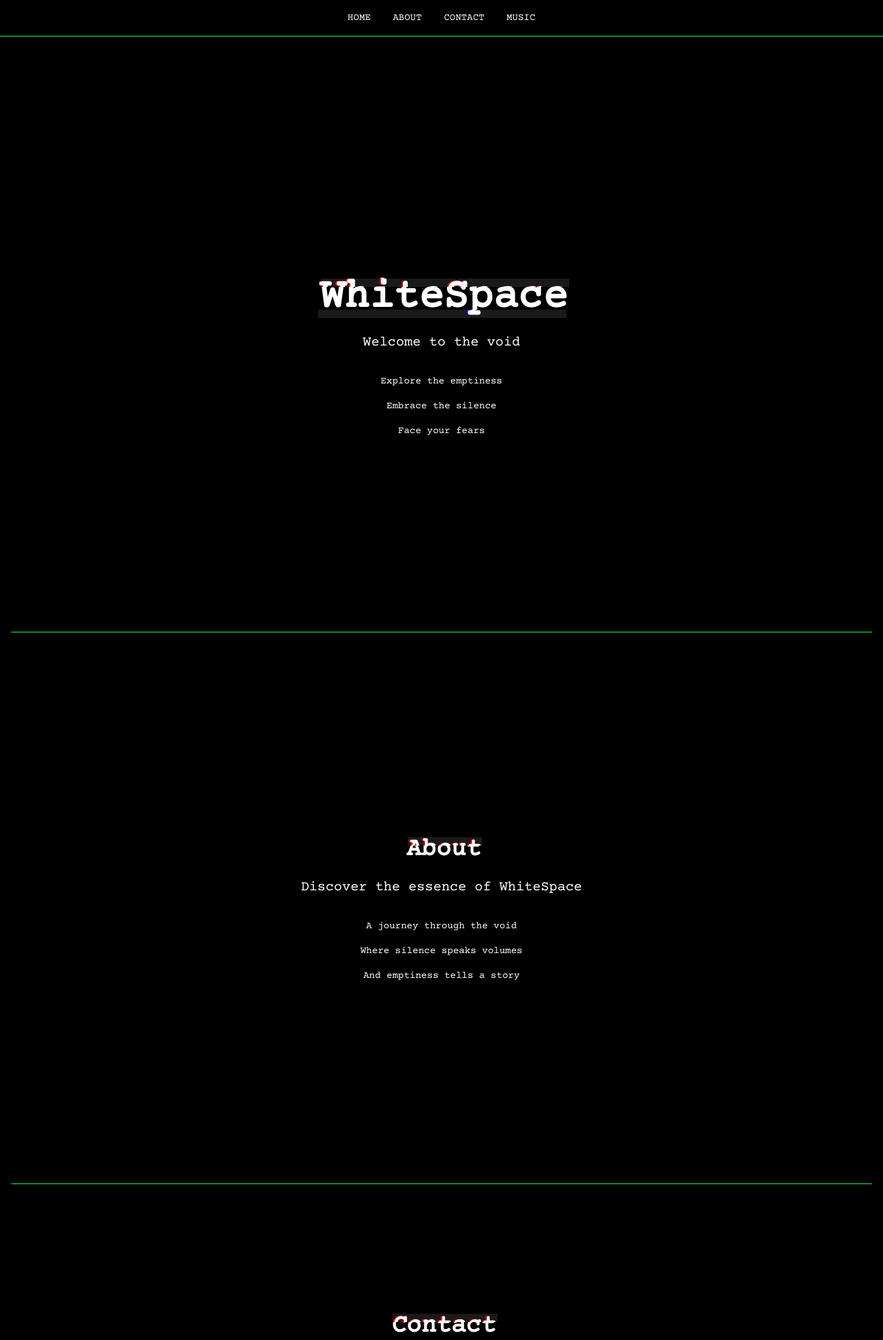
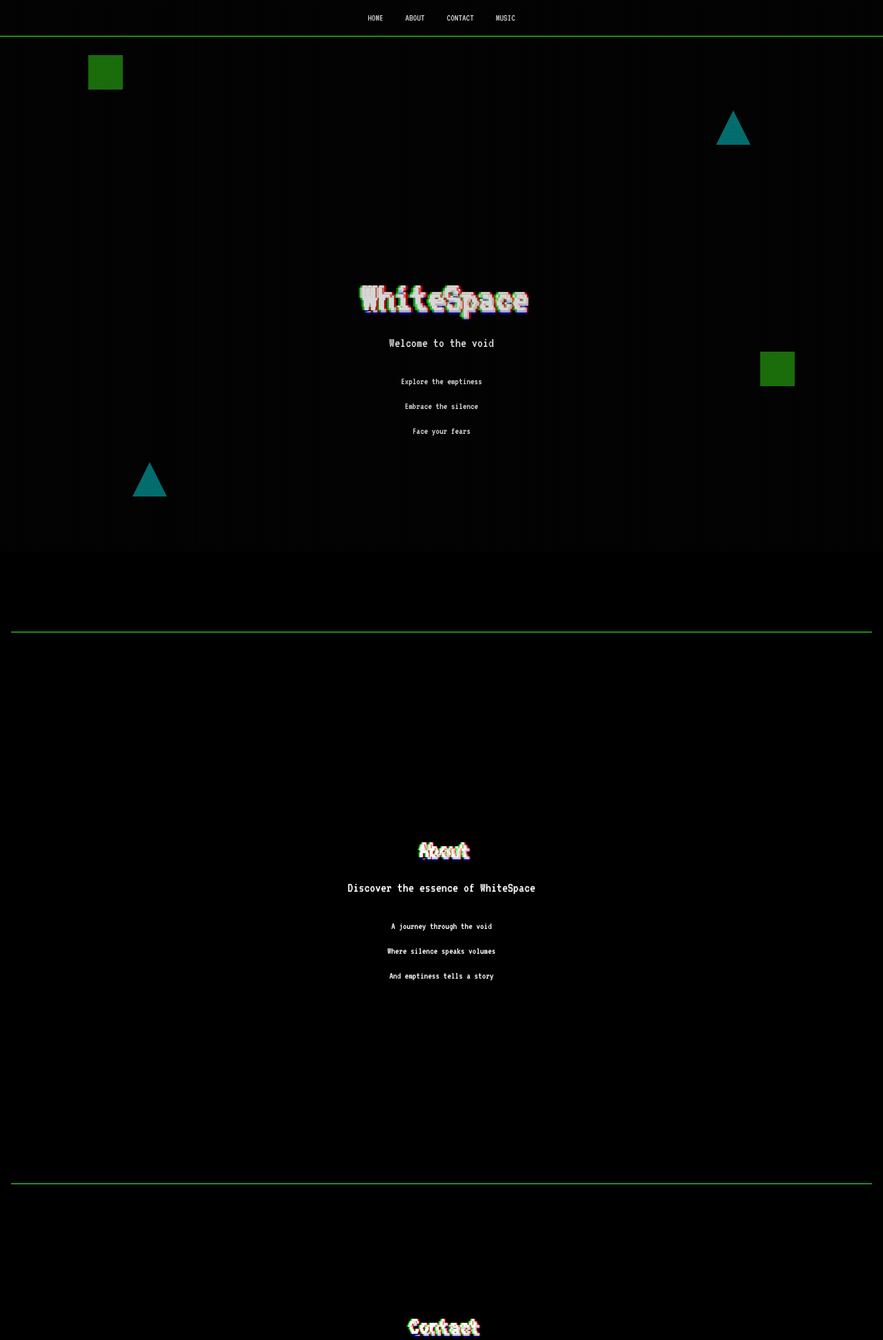
Before and after one commit to renmeii/lchaye.github.to, a PHP site: page / in a window 1280 px wide. Shown: the top 1943 px of the page at 69% size. Run offline with PHP 8.4, Linux system fonts and the light colour scheme; some libraries are stand-ins or nearby versions.

Commit message:
Revamp website with a breakcore/cynthoni aesthetic
This commit introduces a major stylistic overhaul of the website, transforming it into a single-page application with a "breakcore, cynthoni" aesthetic.

Key changes include:
- Updated the color palette and typography to a vibrant, neon-focused theme with a pixelated font.
- Created a dynamic background with scan lines and flicker effects using CSS animations.
- Added complex animations and visual effects, including an enhanced glitch effect for titles and a CRT text effect for paragraphs.
- Incorporated collage elements using CSS to create a more visually rich design.
- The website is now a single-page application, with all content consolidated into `index.html`.

```diff
--- a/index.html
+++ b/index.html
@@ -5,21 +5,25 @@
   <meta name="viewport" content="width=device-width, initial-scale=1.0">
   <title>WhiteSpace</title>
   <script src="https://cdn.tailwindcss.com"></script>
-  <link href="https://fonts.googleapis.com/css2?family=Courier+Prime&display=swap" rel="stylesheet">
+  <link href="https://fonts.googleapis.com/css2?family=VT323&display=swap" rel="stylesheet">
   <link rel="stylesheet" href="styles.css">
   <script>
     tailwind.config = {
       theme: {
         extend: {
           fontFamily: {
-            'courier': ['"Courier Prime"', 'monospace'],
+            'vt323': ['"VT323"', 'monospace'],
           },
         }
       }
     }
   </script>
 </head>
-<body class="bg-black text-white font-courier">
+<body class="bg-black text-white font-vt323">
+  <div class="collage-element square" style="top: 10%; left: 10%;"></div>
+  <div class="collage-element triangle" style="top: 20%; right: 15%;"></div>
+  <div class="collage-element square" style="bottom: 30%; right: 10%;"></div>
+  <div class="collage-element triangle" style="bottom: 10%; left: 15%;"></div>
   <div class="min-h-screen flex flex-col">
     <header class="py-4 bg-black shadow-lg">
       <nav class="container mx-auto px-4">
@@ -34,28 +38,40 @@
 
     <main class="flex-grow container mx-auto px-4 py-16">
       <section id="home" class="text-center animate-on-scroll min-h-screen flex flex-col items-center justify-center">
-        <h1 class="text-6xl font-bold mb-6 glitch" data-text="WhiteSpace">WhiteSpace</h1>
-        <p class="text-xl mb-8">Welcome to the void</p>
+        <h1 class="text-6xl font-bold mb-6 glitch" data-text="WhiteSpace">
+          <span aria-hidden="true">WhiteSpace</span>
+          WhiteSpace
+          <span aria-hidden="true">WhiteSpace</span>
+        </h1>
+        <p class="text-xl mb-8 crt-text">Welcome to the void</p>
         <div class="space-y-4">
-          <p class="text-sm">Explore the emptiness</p>
-          <p class="text-sm">Embrace the silence</p>
-          <p class="text-sm">Face your fears</p>
+          <p class="text-sm crt-text">Explore the emptiness</p>
+          <p class="text-sm crt-text">Embrace the silence</p>
+          <p class="text-sm crt-text">Face your fears</p>
         </div>
       </section>
 
       <section id="about" class="text-center animate-on-scroll min-h-screen flex flex-col items-center justify-center">
-        <h1 class="text-4xl font-bold mb-6 glitch" data-text="About">About</h1>
-        <p class="text-xl mb-8">Discover the essence of WhiteSpace</p>
+        <h1 class="text-4xl font-bold mb-6 glitch" data-text="About">
+          <span aria-hidden="true">About</span>
+          About
+          <span aria-hidden="true">About</span>
+        </h1>
+        <p class="text-xl mb-8 crt-text">Discover the essence of WhiteSpace</p>
         <div class="space-y-4">
-          <p class="text-sm">A journey through the void</p>
-          <p class="text-sm">Where silence speaks volumes</p>
-          <p class="text-sm">And emptiness tells a story</p>
+          <p class="text-sm crt-text">A journey through the void</p>
+          <p class="text-sm crt-text">Where silence speaks volumes</p>
+          <p class="text-sm crt-text">And emptiness tells a story</p>
         </div>
       </section>
 
       <section id="contact" class="text-center animate-on-scroll min-h-screen flex flex-col items-center justify-center">
-        <h1 class="text-4xl font-bold mb-6 glitch" data-text="Contact">Contact</h1>
-        <p class="text-xl mb-8">Reach out into the void</p>
+        <h1 class="text-4xl font-bold mb-6 glitch" data-text="Contact">
+          <span aria-hidden="true">Contact</span>
+          Contact
+          <span aria-hidden="true">Contact</span>
+        </h1>
+        <p class="text-xl mb-8 crt-text">Reach out into the void</p>
         <form id="contact-form" class="space-y-4 max-w-md mx-auto">
           <input type="text" name="name" placeholder="Your name" class="w-full p-2 bg-transparent border rounded-lg focus:outline-none focus:border-white" required>
           <input type="email" name="email" placeholder="Your email" class="w-full p-2 bg-transparent border rounded-lg focus:outline-none focus:border-white" required>
@@ -66,8 +82,12 @@
 
       <section id="music" class="min-h-screen flex flex-col items-center justify-center">
         <div class="text-center mb-12 animate-on-scroll">
-            <h1 class="text-4xl font-bold mb-6 glitch" data-text="Music">Music</h1>
-            <p class="text-xl mb-8">Explore the soundscapes of WhiteSpace</p>
+            <h1 class="text-4xl font-bold mb-6 glitch" data-text="Music">
+              <span aria-hidden="true">Music</span>
+              Music
+              <span aria-hidden="true">Music</span>
+            </h1>
+            <p class="text-xl mb-8 crt-text">Explore the soundscapes of WhiteSpace</p>
         </div>
 
         <div class="w-full max-w-3xl animate-on-scroll">
@@ -77,9 +97,13 @@
         </div>
 
         <div class="mt-12 text-center animate-on-scroll">
-            <h2 class="text-2xl font-bold mb-4 glitch" data-text="About My Music">About My Music</h2>
-            <p class="mb-4">Dive into the ethereal sounds that define the WhiteSpace.</p>
-            <p>a noise you can never get rid of...</p>
+            <h2 class="text-2xl font-bold mb-4 glitch" data-text="About My Music">
+              <span aria-hidden="true">About My Music</span>
+              About My Music
+              <span aria-hidden="true">About My Music</span>
+            </h2>
+            <p class="mb-4 crt-text">Dive into the ethereal sounds that define the WhiteSpace.</p>
+            <p class="crt-text">a noise you can never get rid of...</p>
         </div>
       </section>
     </main>
--- a/styles.css
+++ b/styles.css
@@ -1,14 +1,15 @@
 :root {
-  --background-color: #1a1a1a;
-  --text-color: #00ff41;
-  --header-color: #333;
-  --border-color: #00ff41;
+  --background-color: #0d0d0d;
+  --primary-text-color: #ff00ff;
+  --secondary-text-color: #00ffff;
+  --accent-color: #39ff14;
+  --border-color: var(--accent-color);
 }
 
 body {
   background-color: var(--background-color);
-  color: var(--text-color);
-  font-family: 'Courier Prime', monospace;
+  color: var(--primary-text-color);
+  font-family: 'VT323', monospace;
   cursor: auto;
 }
 
@@ -48,41 +49,52 @@ h1, h2, h3, h4, h5, h6 {
 }
 
 a {
-  color: var(--text-color);
+  color: var(--primary-text-color);
   text-decoration: none;
   transition: color 0.3s;
 }
 
 a:hover {
-  color: white;
+  color: var(--secondary-text-color);
 }
 
 .glitch {
   position: relative;
+  text-shadow: 0.05em 0 0 rgba(255, 0, 0, 0.75), -0.05em 0 0 rgba(0, 255, 0, 0.75), 0 0.05em 0 rgba(0, 0, 255, 0.75);
   animation: glitch-animation 1s infinite;
 }
 
-.glitch::before, .glitch::after {
-  content: attr(data-text);
+.glitch span {
   position: absolute;
   top: 0;
   left: 0;
-  width: 100%;
-  height: 100%;
-  background: var(--background-color);
-  overflow: hidden;
 }
 
-.glitch::before {
-  left: 2px;
-  text-shadow: -2px 0 red;
-  animation: glitch-animation-2 1.5s infinite linear alternate-reverse;
+.glitch span:first-child {
+  animation: glitch-animation 650ms infinite;
+  clip-path: polygon(0 0, 100% 0, 100% 45%, 0 45%);
+  transform: translate(-0.025em, -0.0125em);
+  opacity: 0.8;
 }
 
-.glitch::after {
-  left: -2px;
-  text-shadow: -2px 0 blue;
-  animation: glitch-animation-2 2s infinite linear alternate-reverse;
+.glitch span:last-child {
+  animation: glitch-animation 375ms infinite;
+  clip-path: polygon(0 80%, 100% 20%, 100% 100%, 0 100%);
+  transform: translate(0.0125em, 0.025em);
+  opacity: 0.8;
+}
+
+.crt-text {
+  animation: crt-animation 0.1s infinite;
+}
+
+@keyframes crt-animation {
+  0% {
+    text-shadow: 0.01em 0.01em 0.01em rgba(255, 255, 255, 0.3);
+  }
+  100% {
+    text-shadow: -0.01em -0.01em 0.01em rgba(255, 255, 255, 0.3);
+  }
 }
 
 @keyframes glitch-animation {
@@ -117,3 +129,64 @@ a:hover {
     95% { clip: rect(5px, 9999px, 43px, 0); }
     100% { clip: rect(4px, 9999px, 33px, 0); }
 }
+
+body::after {
+    content: " ";
+    display: block;
+    position: absolute;
+    top: 0;
+    left: 0;
+    bottom: 0;
+    right: 0;
+    background: rgba(18, 16, 16, 0.1);
+    opacity: 0;
+    z-index: 2;
+    pointer-events: none;
+    animation: flicker 0.15s infinite;
+}
+
+@keyframes flicker {
+    0% {
+        opacity: 0.1;
+    }
+    50% {
+        opacity: 0.5;
+    }
+    100% {
+        opacity: 0.1;
+    }
+}
+
+body::before {
+    content: " ";
+    display: block;
+    position: absolute;
+    top: 0;
+    left: 0;
+    bottom: 0;
+    right: 0;
+    background: linear-gradient(rgba(18, 16, 16, 0) 50%, rgba(0, 0, 0, 0.25) 50%), linear-gradient(90deg, rgba(255, 0, 0, 0.06), rgba(0, 255, 0, 0.02), rgba(0, 0, 255, 0.06));
+    z-index: 2;
+    background-size: 100% 2px, 3px 100%;
+    pointer-events: none;
+}
+
+.collage-element {
+    position: absolute;
+    opacity: 0.5;
+    z-index: -1;
+}
+
+.collage-element.square {
+    width: 50px;
+    height: 50px;
+    background-color: var(--accent-color);
+}
+
+.collage-element.triangle {
+    width: 0;
+    height: 0;
+    border-left: 25px solid transparent;
+    border-right: 25px solid transparent;
+    border-bottom: 50px solid var(--secondary-text-color);
+}
```
